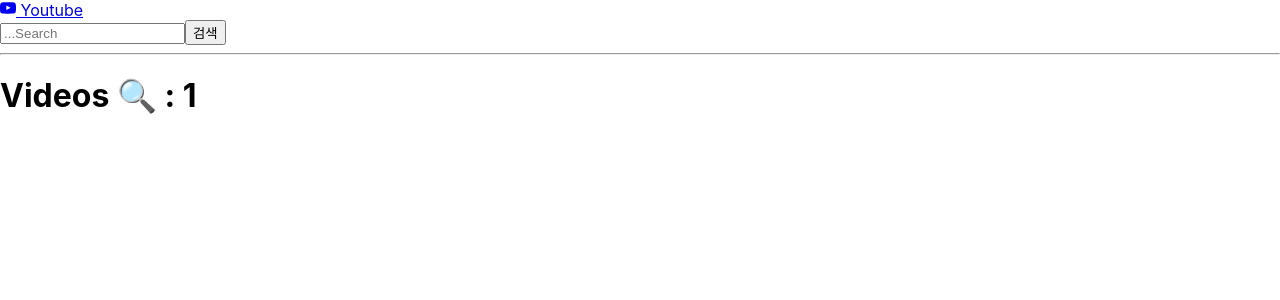
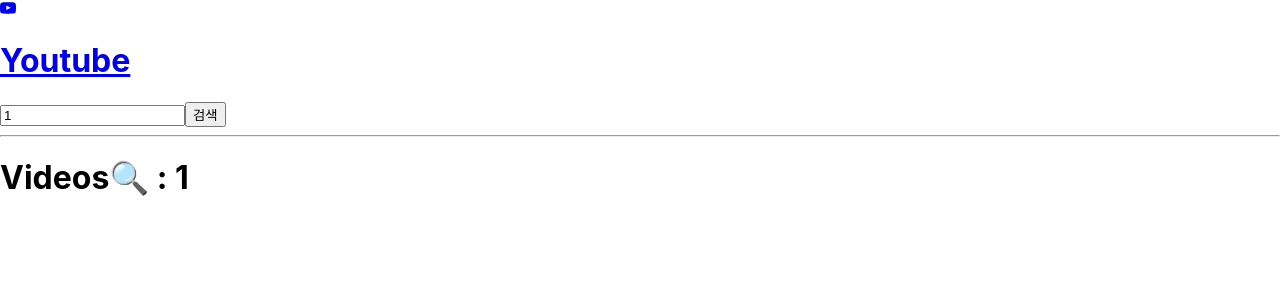
Before and after one commit to yeonee230/Youtube-Clone-React, a React (Create React App) app: page /videos/1 in a window 1280 px wide. Shown: the top 300 px of the page. Built offline with nearby package versions, Linux system fonts and the light colour scheme.

Commit message:
update Search bar

```diff
--- a/src/components/SearchBar.jsx
+++ b/src/components/SearchBar.jsx
@@ -1,34 +1,35 @@
 //2-2. Link to="라우터" 태그를 이용하면 라우팅 할 수 있다.
 
-import React, { useState } from "react";
-import { Link, useNavigate } from "react-router-dom";
+import React, { useEffect, useState } from "react";
+import { Link, useNavigate, useParams } from "react-router-dom";
 import { ImYoutube } from "react-icons/im";
 
 export default function SearchBar() {
-  const [keyword, setKeyword] = useState();
+  const { keyword } = useParams();
+  const [text, setText] = useState();
   const navigate = useNavigate();
-  const handleChange = (e) => setKeyword(e.target.value);
+  const handleChange = (e) => setText(e.target.value);
   const handleSubmit = (e) => {
-    e.preventDefault(); // TODO:preventDefault 공부
-    setKeyword("");
-    navigate(`videos/${keyword}`);
+    e.preventDefault(); // TODO:preventDefault 공부 input부분 다시 강의 보기
+    // setKeyword("");
+    navigate(`videos/${text}`);
   };
+  useEffect(() => setText(keyword || ""), [keyword]);
   return (
-    <div>
+    <header>
       <Link to="/">
-        <a>
-          <ImYoutube /> Youtube
-        </a>
+        <ImYoutube />
+        <h1>Youtube</h1>
       </Link>
       <form onSubmit={handleSubmit}>
         <input
           type="text"
           placeholder="...Search"
-          value={keyword}
+          value={text}
           onChange={handleChange}
         />
         <input type="submit" value="검색" />
       </form>
-    </div>
+    </header>
   );
 }
--- a/src/pages/Videos.jsx
+++ b/src/pages/Videos.jsx
@@ -5,7 +5,7 @@
   const { keyword } = useParams();
   return (
     <div>
-      {keyword ? <h1>Videos 🔍 : {keyword}</h1> : <h1>Videos🔥</h1>}
+      <h1>Videos{keyword ?  `🔍 : ${keyword}` : '🔥'}</h1>
       {/* 만약 prams에서 받은 키워드가 있다면  "Videos 🔍 : keyword" : "Videos🔥" */}
     </div>
   );
```
